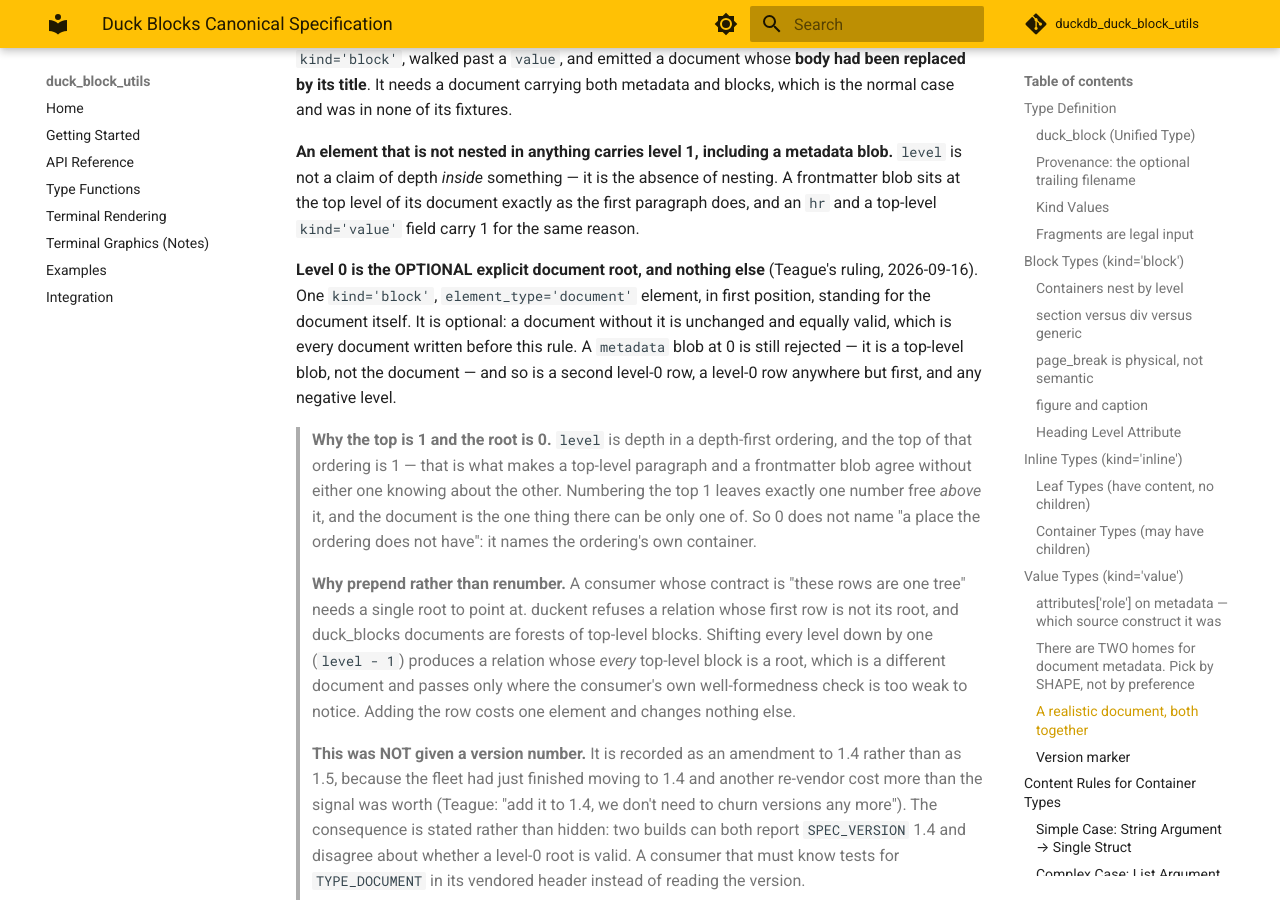
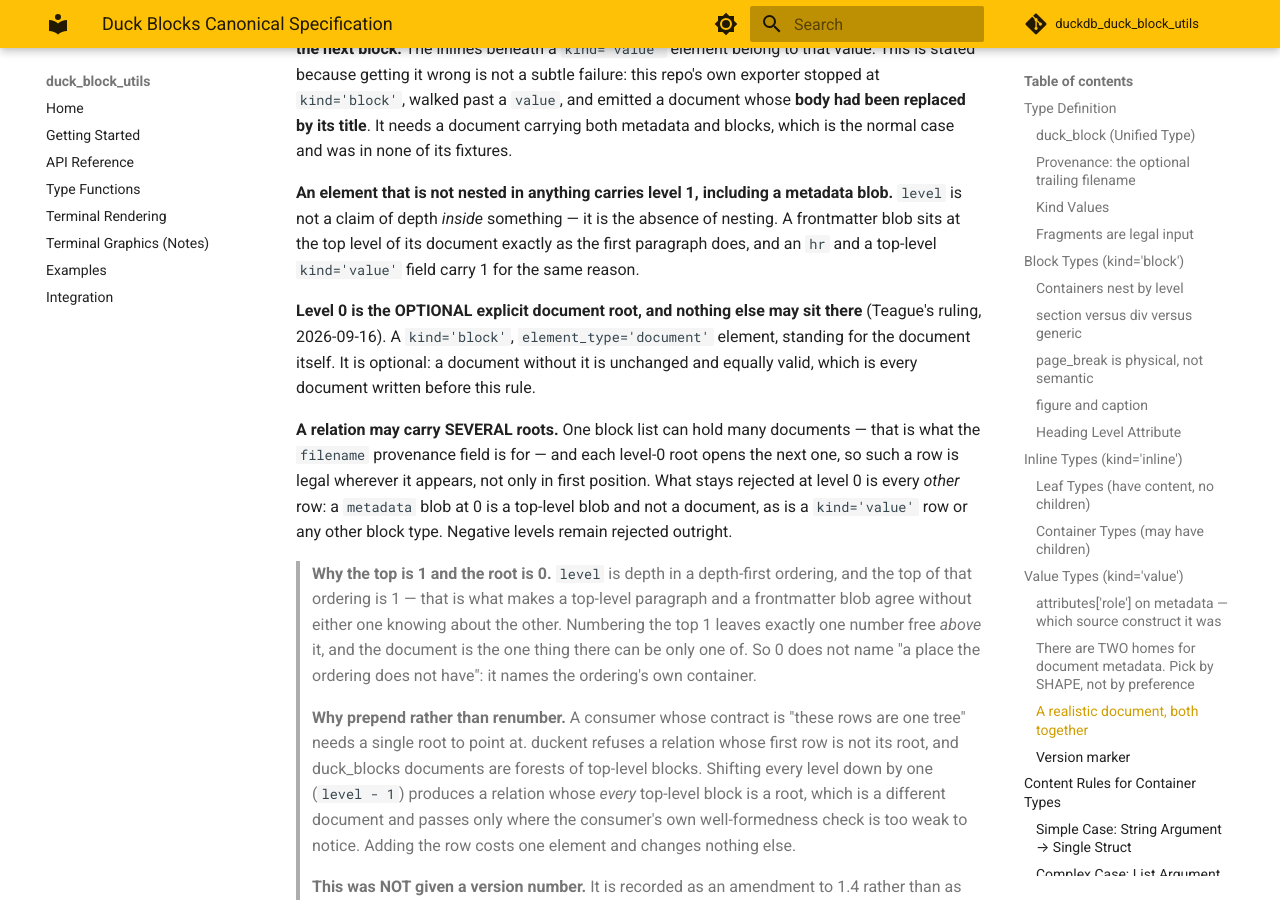
Before and after one commit to teaguesterling/duckdb_duck_block_utils, an MkDocs documentation site: the page built from docs/duck_blocks_spec.md, in a window 1280 px wide and 900 px high, scrolled down 19635 px. Built offline with MkDocs 1.6.1 and Material for MkDocs 9.7.7, drawn with Linux system fonts in a browser that asks for light colours; comment, search, counter and statistics services are not loaded; some of the changed text lies outside the part shown.

Commit message:
fix: a relation may carry SEVERAL document roots, anywhere they appear
#41 shipped the rule as "one document@0, in first position", which is wrong and was
mine, not the ruling: a block list can hold MANY documents -- that is what the filename
provenance field is for -- and each level-0 root opens the next one. So a kind='block'
element_type='document' row is legal wherever it appears, and several are permitted.

What stays rejected at level 0 is every OTHER row: a metadata blob at 0 is a top-level
blob and not a document, likewise a kind='value' row or any other block type, and
negative levels are refused outright. Those assertions are unchanged.

Also corrected: the validator's own error message told producers the root had to be in
first position, which was the code giving wrong advice; duck_blocks_repair now exempts a
relation containing ANY level-0 document root rather than only one whose first element is
a root, so a two-document relation is no longer rebased into one; and the spec's level
semantics, L2 row, block-type table, validity macro comment and api_reference all say
"several permitted, one per document".

Tests changed to match, and two added that would have failed before: a two-document
relation validates, and repair leaves BOTH roots at 0 ([0, 1, 0, 1] rather than
collapsing to a single tree).

Verified: build clean, full suite green against the pinned DuckDB d8cdaa33.

Co-Authored-By: Claude Opus 5 <noreply@anthropic.com>
Claude-Session: https://claude.ai/code/session_016zwajrDwGovHyurxP53ouh

````diff
--- a/docs/duck_blocks_spec.md
+++ b/docs/duck_blocks_spec.md
@@ -244,7 +244,7 @@ now rejects a NULL level outright.
 
 | Type | Description | level Usage | encoding Values | Key Attributes |
 |------|-------------|-------------|-----------------|----------------|
-| `document` | The document itself, as an **optional** explicit root — the one element allowed shallower than the top | **0**, and only 0; first element, at most one | — (carries no content) | |
+| `document` | The document itself, as an **optional** explicit root — the one element allowed shallower than the top | **0**, and only 0; several permitted, one per document | — (carries no content) | |
 | `heading` | Section heading | depth (top level 1) | `text` | `heading_level` (1-6) |
 | `paragraph` | Text paragraph | depth (top level 1) | `text`, `markdown` | |
 | `plain` | Block-level text run with NO paragraph semantics | depth (top level 1) | `text` | |
@@ -755,12 +755,17 @@ nesting. A frontmatter blob sits at the top level of its document exactly as the
 paragraph does, and an `hr` and a top-level `kind='value'` field carry 1 for the same
 reason.
 
-**Level 0 is the OPTIONAL explicit document root, and nothing else** (Teague's ruling,
-2026-09-16). One `kind='block'`, `element_type='document'` element, in first position,
+**Level 0 is the OPTIONAL explicit document root, and nothing else may sit there**
+(Teague's ruling, 2026-09-16). A `kind='block'`, `element_type='document'` element,
 standing for the document itself. It is optional: a document without it is unchanged and
-equally valid, which is every document written before this rule. A `metadata` blob at 0
-is still rejected — it is a top-level blob, not the document — and so is a second level-0
-row, a level-0 row anywhere but first, and any negative level.
+equally valid, which is every document written before this rule.
+
+**A relation may carry SEVERAL roots.** One block list can hold many documents — that is
+what the `filename` provenance field is for — and each level-0 root opens the next one,
+so such a row is legal wherever it appears, not only in first position. What stays
+rejected at level 0 is every *other* row: a `metadata` blob at 0 is a top-level blob and
+not a document, as is a `kind='value'` row or any other block type. Negative levels
+remain rejected outright.
 
 > **Why the top is 1 and the root is 0.** `level` is depth in a depth-first ordering, and
 > the top of that ordering is 1 — that is what makes a top-level paragraph and a
@@ -894,10 +899,10 @@ a child is its parent's level + 1; siblings share a level. Together, `level` and
 adjacency describe the entire tree — that is the whole reason the field exists, and
 why it cannot be optional. An element without a level cannot be placed.
 
-The one exception is the optional explicit document root: a single `kind='block'`,
-`element_type='document'` element at level 0, in first position, standing for the
-document that contains the top level. See "Level 0 is the OPTIONAL explicit document
-root" above.
+The one exception is the optional explicit document root: a `kind='block'`,
+`element_type='document'` element at level 0, standing for the document that contains the
+top level. A relation may carry several, one per document, each opening the next. See
+"Level 0 is the OPTIONAL explicit document root" above.
 
 ```
 heading      1
@@ -1355,7 +1360,7 @@ by `duck_blocks_validate` with `field = 'list'`, and each has a deterministic re
 | rule | error message | repair |
 |---|---|---|
 | L1 `element_order` is dense from 0 in list order | `element_order starts at N; must start at 0` / `element_order gap after N` | renumber in list order |
-| L2 the shallowest element is at level 1, or at level 0 when the document carries its explicit root | `shallowest element is at level N; top level is 1` | subtract N-1 from every level; a document whose first element is a level-0 `document` block is left alone |
+| L2 the shallowest element is at level 1, or at level 0 where the relation carries explicit `document` roots | `shallowest element is at level N; top level is 1` | subtract N-1 from every level; a relation containing a level-0 `document` block is left alone |
 | L3 a level never jumps by more than one from the previous element | `level jumps from N to M; ...` | subtract the excess from the jumped element and everything under it |
 | L4 an element that requires an ancestor has one | `list_item at N has no list ancestor` (likewise `caption`) | wrap the run in its implicit parent |
 | L5 an inline element has a block or `value` above it (a value's inline children belong to it) | `inline at N has no block or value parent` | wrap the run in `plain` |
@@ -1400,8 +1405,7 @@ CREATE OR REPLACE MACRO duck_block_is_valid(elem) AS (
     elem.kind IN ('block', 'inline', 'value')  -- omitting 'value' rejects all metadata
     AND elem.element_type IS NOT NULL
     -- explicit structural depth, never NULL. Level 0 is the document root and only
-    -- that shape; that it is the FIRST element, and the only one, is a list-level
-    -- rule (L2) this per-element macro cannot see.
+    -- that shape; a relation may carry several, one per document.
     AND (elem.level >= 1
          OR (elem.level = 0 AND elem.kind = 'block' AND elem.element_type = 'document'))
     AND elem.element_order >= 0
````
Also changed, not shown: docs/api_reference.md (+6 -5 lines), 4 other files.
